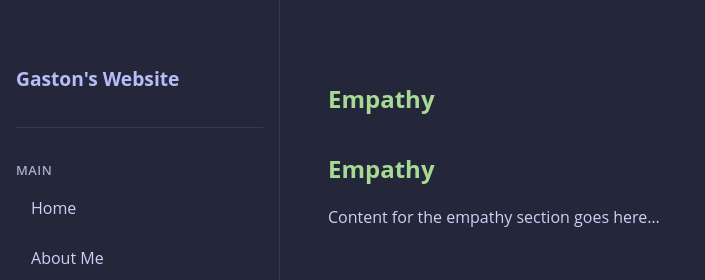
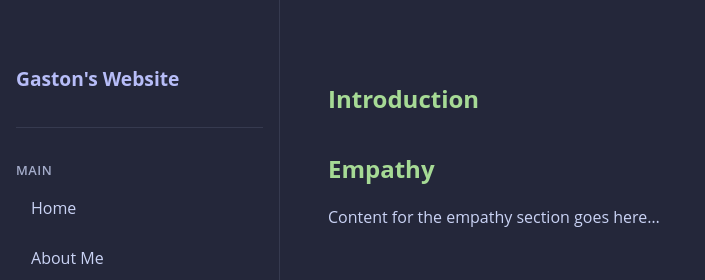
Before and after one commit to Lunar-Eclipse255/gaston.github.io, a Jekyll site: the page built from docs/posts/STEAM seminar/empathy.md, in a window 1280 px wide. Shown: the top 280 px of the page, without its empty margins (0-705 px from the left). Built offline with Jekyll 4.4.1, drawn with Linux system fonts in a browser that asks for light colours.

Commit message:
intro page

```diff
--- a/docs/_config.yml
+++ b/docs/_config.yml
@@ -52,7 +52,7 @@ sidebar:
       - design-thinking
       - label: Personal Project
         children:
-          - empathy
+          - intro
 
 
 exclude:
--- a/docs/posts/STEAM seminar/empathy.md
+++ b/docs/posts/STEAM seminar/empathy.md
@@ -1,7 +1,7 @@
 ---
 layout: sidebar
-title: Empathy
-id: empathy
+title: Introduction
+id: intro
 ---
 
 ## Empathy
```
